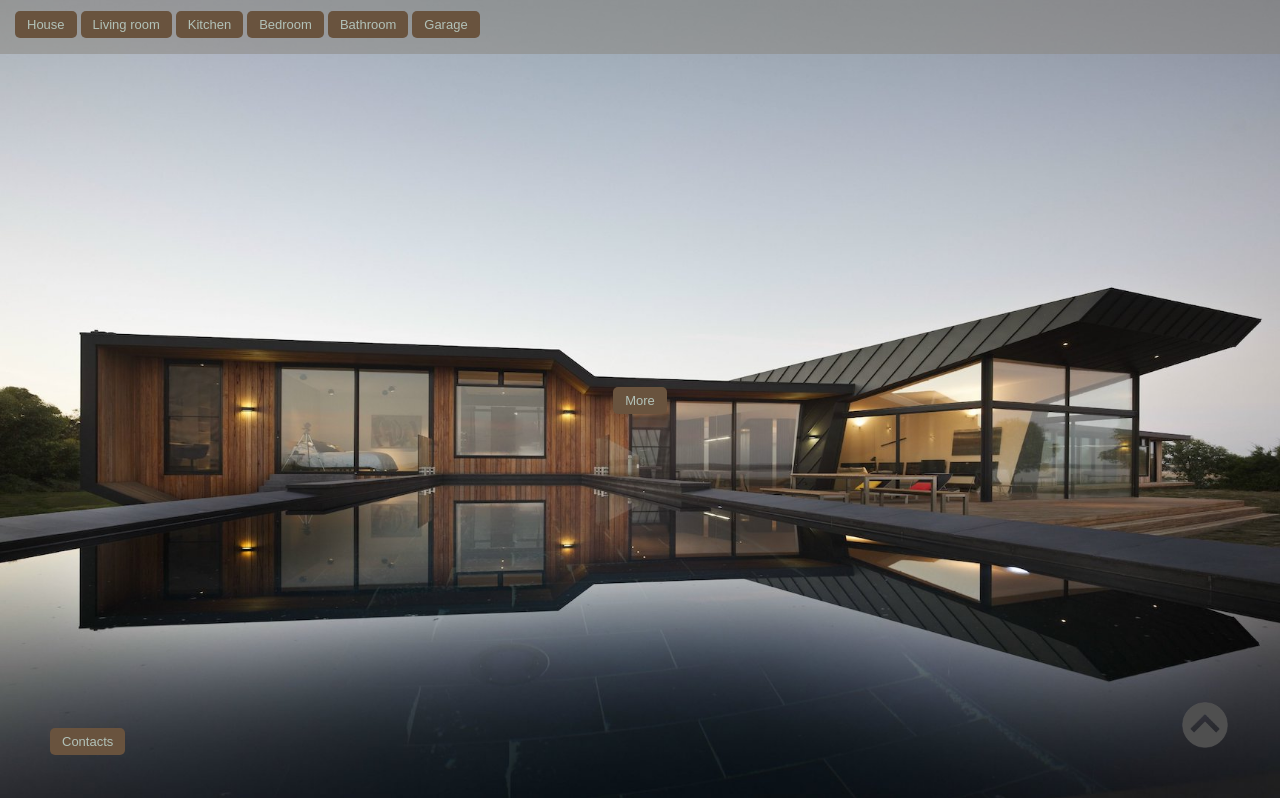
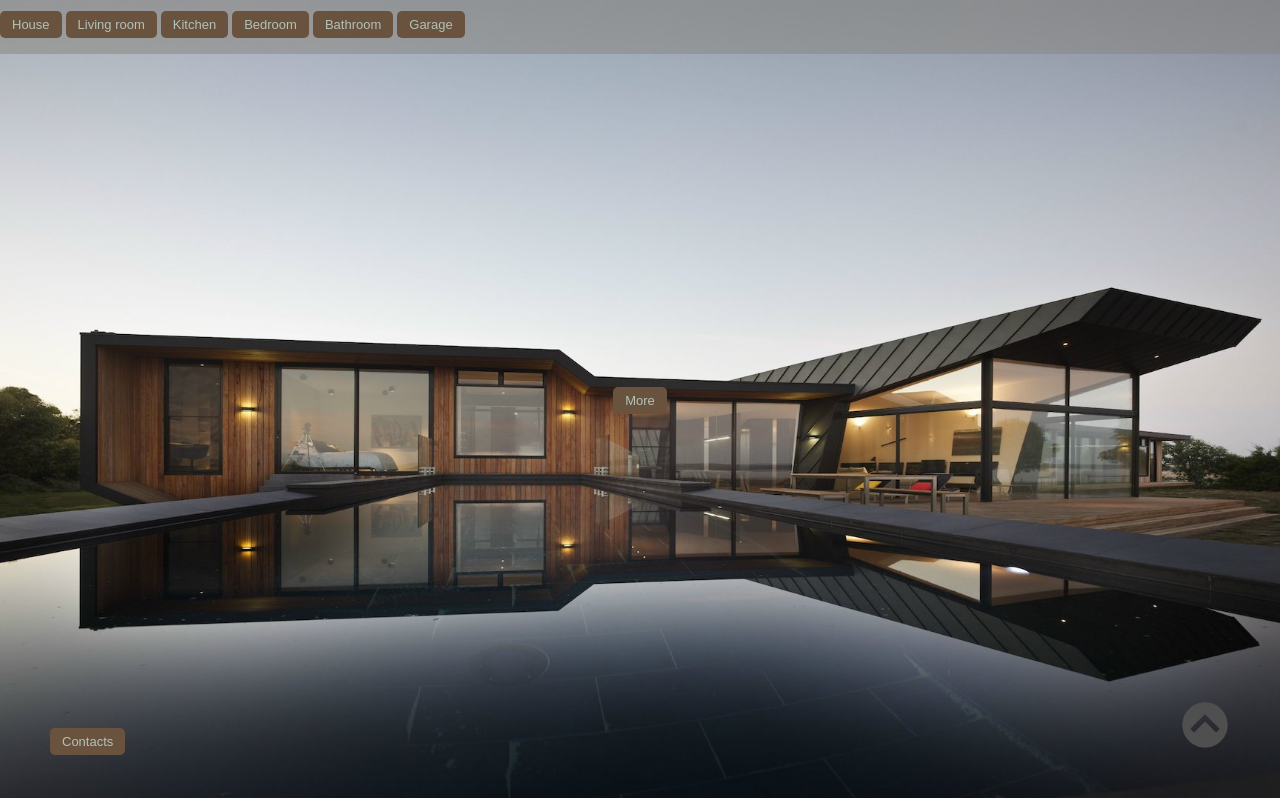
Before and after one commit to Badamchik84/landing, a plain HTML site: page index.html in a window 1280 px wide. Shown: the top 798 px of the page. Drawn offline with Linux system fonts and the light colour scheme.

Commit message:
Update index.html code

```diff
--- a/index.html
+++ b/index.html
@@ -13,7 +13,7 @@
 
 
                 <nav>
-                    <a style="margin-left: 15px" href="#1" class="menu-item">House</a>
+                    <a href="#1" class="menu-item">House</a>
                     <a href="#2" class="menu-item">Living room</a>
                     <a href="#3" class="menu-item">Kitchen</a>
                     <a href="#4" class="menu-item">Bedroom</a>
```
